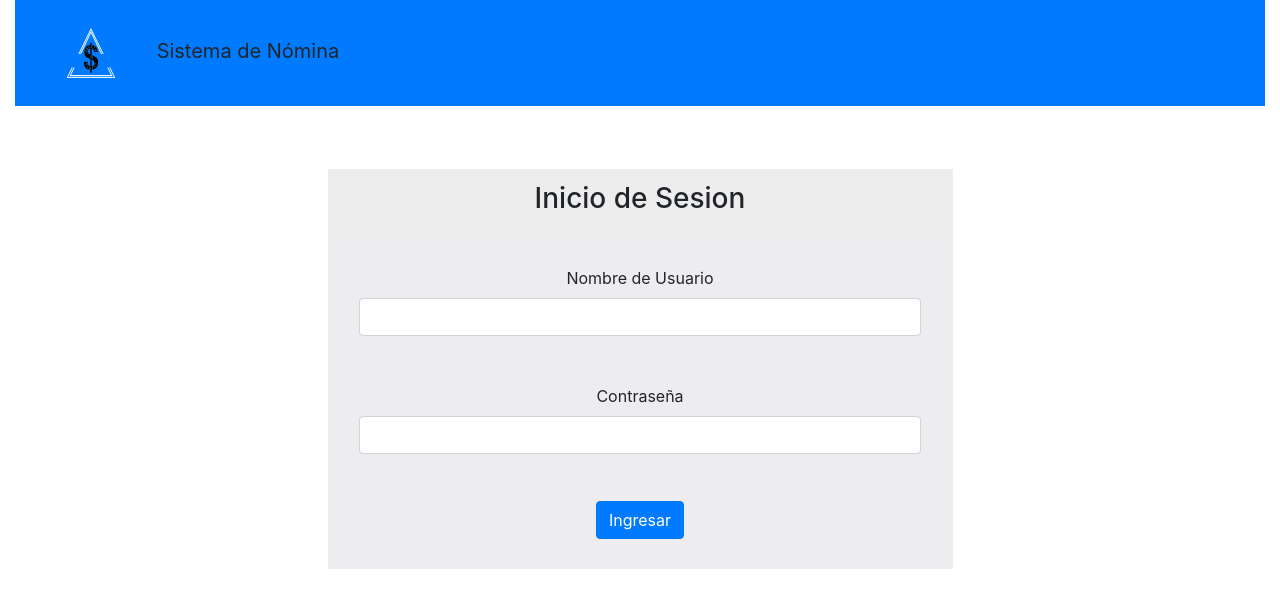
After one commit to cfjaramillo/sisnominapp, a PHP site: page /login.php in a window 1280 px wide. The commit adds this page. Shown: the top 608 px of the page. Run offline with PHP 8.4, Linux system fonts and the light colour scheme.

Commit message:
Se agrega Login y tabla usuarios

```diff
--- a/imprimir.php
+++ b/imprimir.php
@@ -2,12 +2,12 @@
 
 //Se incluye libreria de documentos PDF
 include("./fpdf/fpdf.php");
-
+include('autenticacion.php');
 
 //Conexión a Base de Datos
 $servername = "localhost";
 $username = "root";
-$password = "0000";
+$password = "";
 $db = "SISNOMINA";
 
 // Crear Conexion
--- a/index.php
+++ b/index.php
@@ -1,6 +1,7 @@
 <!-- Cabecera de la Pagina -->
 <?php
 include('header.php');
+include('autenticacion.php');
 ?>
 
     <!-- Formulario -->
--- /dev/null
+++ b/login.php
@@ -0,0 +1,67 @@
+<!DOCTYPE html>
+<html>
+<head>
+<meta charset="UTF-8">
+<script src="https://code.jquery.com/jquery-3.3.1.slim.min.js" integrity="sha384-q8i/X+965DzO0rT7abK41JStQIAqVgRVzpbzo5smXKp4YfRvH+8abtTE1Pi6jizo" crossorigin="anonymous"></script>
+<script src="https://cdnjs.cloudflare.com/ajax/libs/popper.js/1.14.3/umd/popper.min.js" integrity="sha384-ZMP7rVo3mIykV+2+9J3UJ46jBk0WLaUAdn689aCwoqbBJiSnjAK/l8WvCWPIPm49" crossorigin="anonymous"></script>
+<script src="https://stackpath.bootstrapcdn.com/bootstrap/4.1.2/js/bootstrap.min.js" integrity="sha384-o+RDsa0aLu++PJvFqy8fFScvbHFLtbvScb8AjopnFD+iEQ7wo/CG0xlczd+2O/em" crossorigin="anonymous"></script>
+<link rel="stylesheet" href="https://stackpath.bootstrapcdn.com/bootstrap/4.1.2/css/bootstrap.min.css" integrity="sha384-Smlep5jCw/wG7hdkwQ/Z5nLIefveQRIY9nfy6xoR1uRYBtpZgI6339F5dgvm/e9B" crossorigin="anonymous">
+</head>
+<!-- Cabecera de la Pagina -->
+<body>
+    <!-- Cabecera Principal -->
+
+        <div class="container-fluid" id=cabeceraPagina>
+            <div class="row">
+                <div class="col-sm">
+                <nav class="navbar navbar-dark bg-primary">
+                    <a class="navbar-brand" >
+                        <!-- Imagen de una moneda -->
+                    <img src="img/logo.png" width="120" height="80" alt="" class="d-inline-block">
+                    <!-- Título de la Página -->
+                    Sistema de Nómina
+                    </a>
+                </nav>
+                </div>
+            </div>
+        </div>
+        <div class="container-fluid" id=login>
+            <div class="row">
+                <div class="col-sm">
+                    <!-- Formulario Login -->
+                    <div style="background-color:#ededef;margin-left: 25%;margin-top: 5%; border-color:gray; width:50%; height: 300pt">
+                        <div style="background-color:#ededed; width:100%;height: 50pt; padding-top: 10pt; text-align:center">
+                        <h3>Inicio de Sesion </h3>
+                        </div>
+                        <form method="POST" action="autenticar.php">
+
+                            <!-- Nombre de Usuario -->
+                            <div class="form-group" style="text-align:center; padding-left:5%; padding-top:5%; padding-right:5%">
+                            <label for="id">Nombre de Usuario</label>
+                            <input type="text" class="form-control" id="id" name="id">
+                            </div>
+
+                            <!-- Clave -->
+                            <div class="form-group" style="text-align:center; padding-left:5%; padding-top:5%; padding-right:5%">
+                            <label for="pwd">Contraseña</label>
+                            <input type="password" class="form-control" id="pwd" name="pwd">
+                            </div>
+
+                            <!-- Boton enviar -->
+                            <div class="form-group" style="text-align:center; padding-top:5%">
+                            <button type="submit" class="btn btn-primary">Ingresar</button>
+                            </div>
+
+
+                        </form>
+                    </div>
+
+                </div>
+            </div>
+        </div>
+<?php
+    session_start();
+    session_unset();
+?>
+</body>
+</html>
--- a/procesar.php
+++ b/procesar.php
@@ -2,7 +2,7 @@
 
 //cabecera de la  Pagina
 include('index.php');
-
+include('autenticacion.php');
 
 //Datos que se obtienen del formulario
 $cedula = $_POST['cedula'];
@@ -37,7 +37,7 @@ $total = $base + $comision + $extrasdiurnas + $extrasnocturnas + $extrasdiurnasd
 //Conexión a Base de Datos
 $servername = "localhost";
 $username = "root";
-$password = "0000";
+$password = "";
 $db = "SISNOMINA";
 
 // Crear Conexion
--- a/sql/2.crear_tabla.sql
+++ b/sql/2.crear_tabla.sql
@@ -14,3 +14,8 @@ CREATE TABLE IF NOT EXISTS nomina(
     total_devengado DECIMAL(15,2),
     fecha_registro DATE
 );
+
+CREATE TABLE IF NOT EXISTS usuario(
+    usuario VARCHAR(100),
+    clave VARCHAR(100)
+);
```
Also changed, not shown: autenticacion.php (added, +9 -0 lines), autenticar.php (added, +55 -0 lines).
